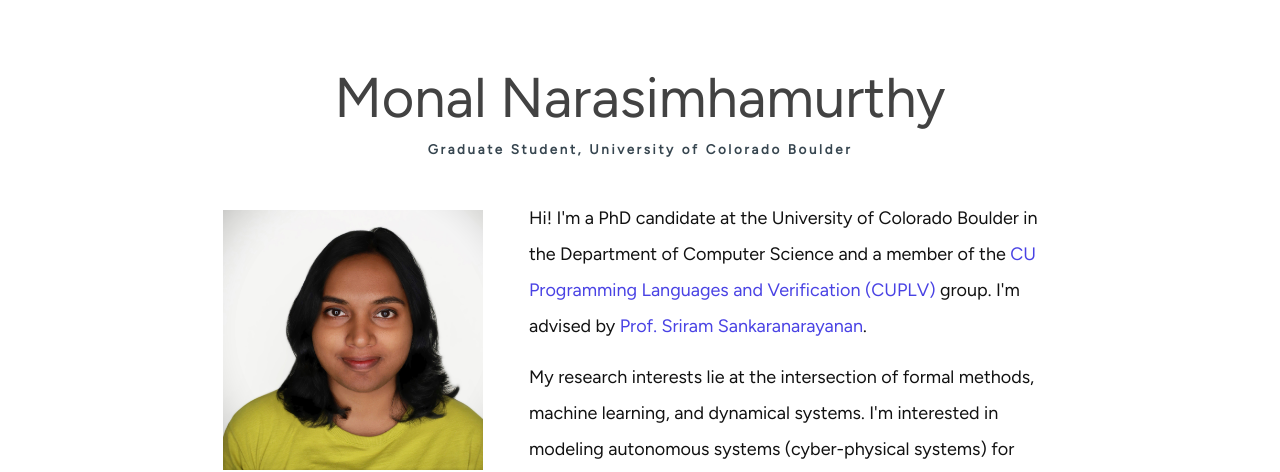
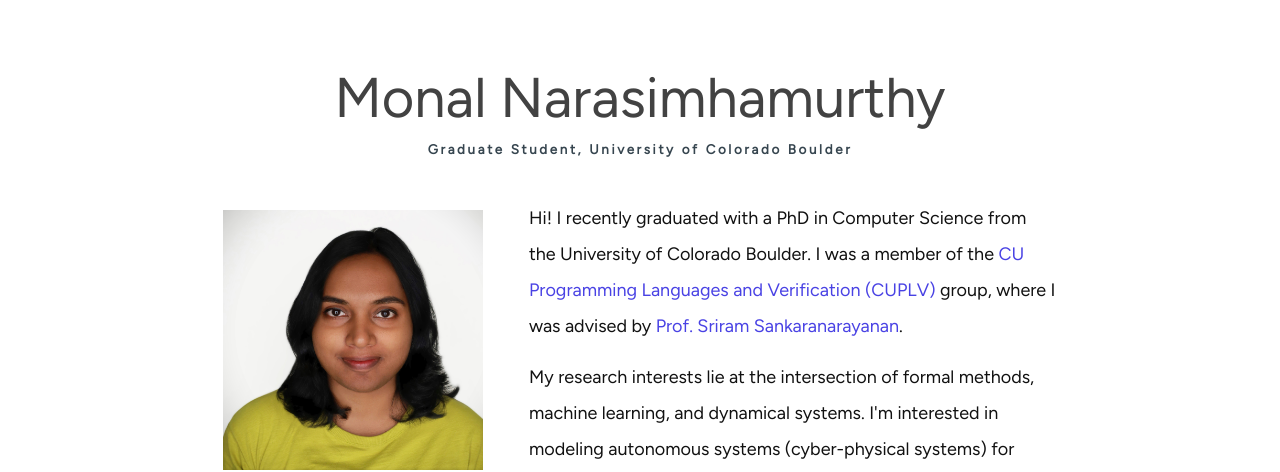
Before and after one commit to monal/monal.github.io, a Jekyll site: the page built from index.html, in a window 1280 px wide. Shown: the top 472 px of the page. Built offline with Jekyll 4.4.1, drawn with Linux system fonts in a browser that asks for light colours; nearby versions of some CDN libraries.

Commit message:
Update index.html

```diff
--- a/index.html
+++ b/index.html
@@ -27,9 +27,9 @@ layout: default
   </div>
   <div class="bio-about">
     <p style="line-height: 200%">
-      Hi! I'm a PhD candidate at the University of Colorado  Boulder in the Department of Computer Science and
-      a member of the <a href="http://plv.colorado.edu"> CU Programming Languages and Verification (CUPLV) </a> group.
-      I'm advised by <a href="http://www.cs.colorado.edu/~srirams/index.html">Prof. Sriram Sankaranarayanan</a>.
+      Hi! I recently graduated with a PhD in Computer Science from the University of Colorado Boulder. I
+      was a member of the <a href="http://plv.colorado.edu"> CU Programming Languages and Verification (CUPLV) </a> group,
+      where I was advised by <a href="http://www.cs.colorado.edu/~srirams/index.html">Prof. Sriram Sankaranarayanan</a>.
     </p>
     <p style="line-height: 200%">
             My research interests lie at the intersection of formal methods, machine learning, and dynamical systems.
```
